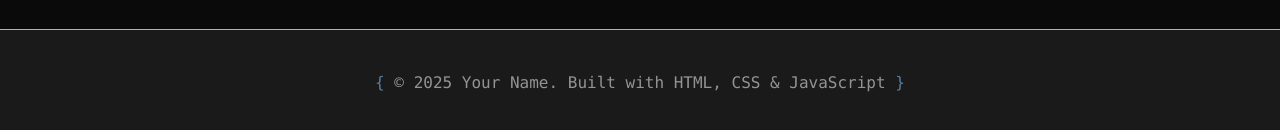
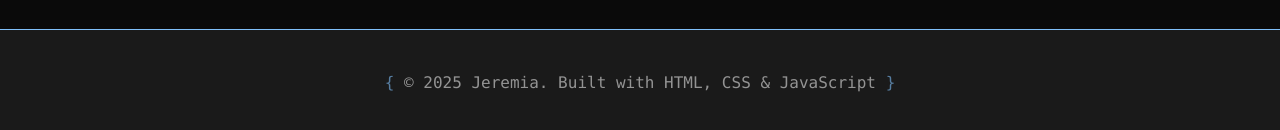
Before and after one commit to Jeremia-dotcom/Portfolio, a plain HTML site: page index.html in a window 1280 px wide. Shown: the part 3328-3458 px from the top of the page. Drawn offline with Linux system fonts and the light colour scheme.

Commit message:
Update index.html

```diff
--- a/index.html
+++ b/index.html
@@ -704,7 +704,7 @@
     <!-- Footer -->
     <footer>
         <div class="container">
-            <p>© 2025 Your Name. Built with HTML, CSS & JavaScript</p>
+            <p>© 2025 Jeremia. Built with HTML, CSS & JavaScript</p>
         </div>
     </footer>
 
```
